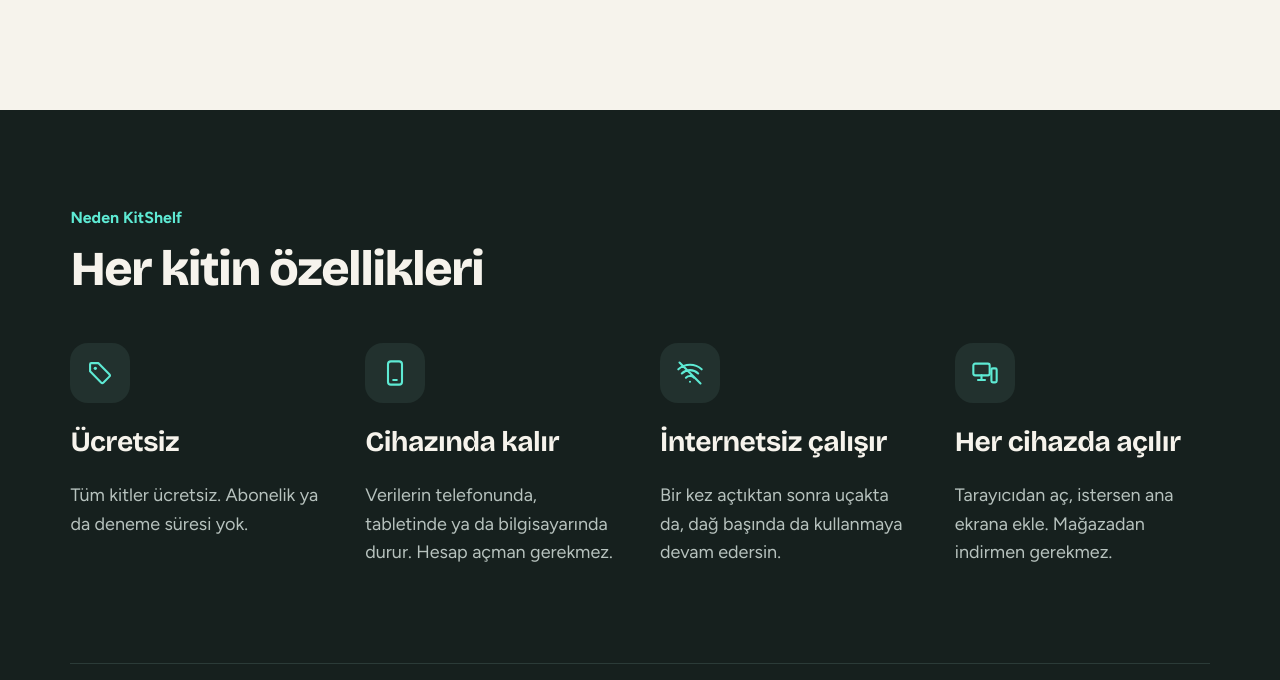
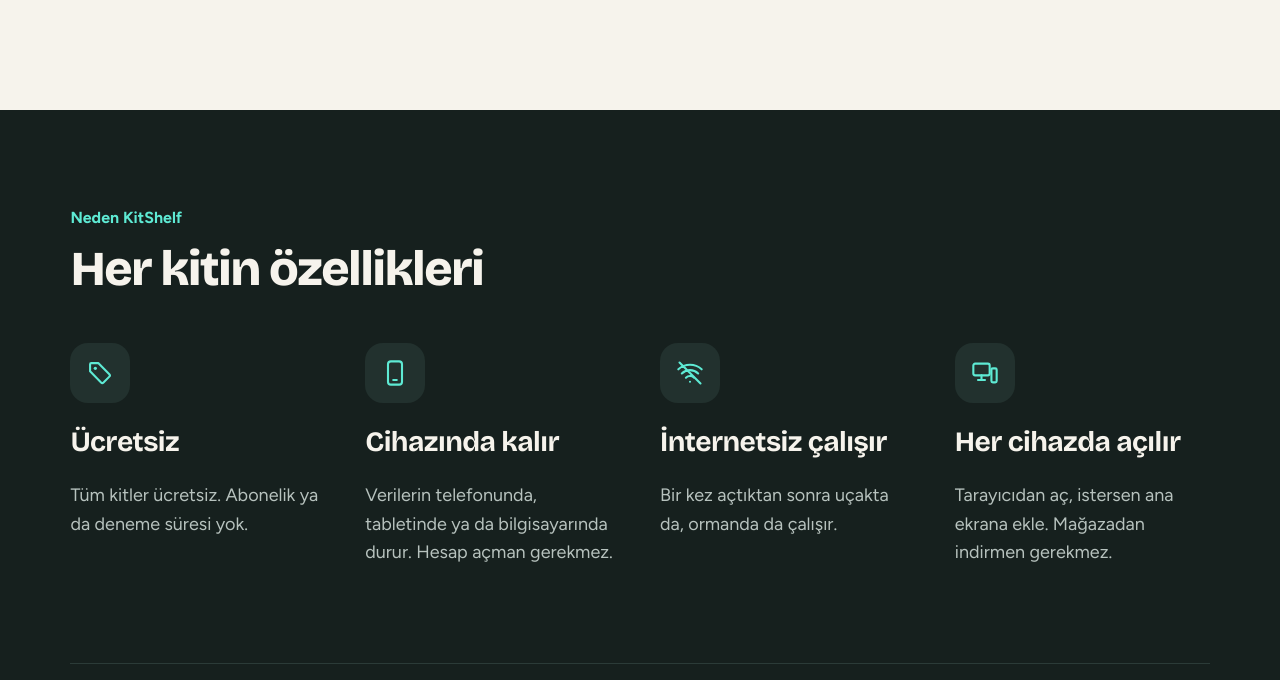
Before and after one commit to TolgaSenerHollyPalm/kitshelf-site, a plain HTML site: page docs/index.html in a window 1280 px wide. Shown: the part 1573-2253 px from the top of the page. Drawn offline with Linux system fonts and the light colour scheme.

Commit message:
Shorten the offline line: it works on a plane and in a forest
Co-Authored-By: Claude Opus 5.5 <noreply@anthropic.com>

```diff
--- a/docs/index.html
+++ b/docs/index.html
@@ -314,7 +314,7 @@ svg{display:block;flex-shrink:0}
       <li>
         <div class="icon"><svg width="28" height="28" viewBox="0 0 24 24" aria-hidden="true"><path d="M2 8.8a15 15 0 0 1 20 0M5 12.4a10 10 0 0 1 14 0M8.5 16a5 5 0 0 1 7 0M12 19.5h.01M3 3l18 18" fill="none" stroke="#5EEAD4" stroke-width="1.8" stroke-linecap="round" stroke-linejoin="round"/></svg></div>
         <h3>İnternetsiz çalışır</h3>
-        <p>Bir kez açtıktan sonra uçakta da, dağ başında da kullanmaya devam edersin.</p>
+        <p>Bir kez açtıktan sonra uçakta da, ormanda da çalışır.</p>
       </li>
       <li>
         <div class="icon"><svg width="28" height="28" viewBox="0 0 24 24" aria-hidden="true"><rect x="2" y="4" width="14" height="10" rx="1.5" fill="none" stroke="#5EEAD4" stroke-width="1.8"/><path d="M6 18h6M9 14v4" fill="none" stroke="#5EEAD4" stroke-width="1.8" stroke-linecap="round"/><rect x="17.5" y="8" width="4.5" height="12" rx="1.2" fill="none" stroke="#5EEAD4" stroke-width="1.8"/></svg></div>
```
